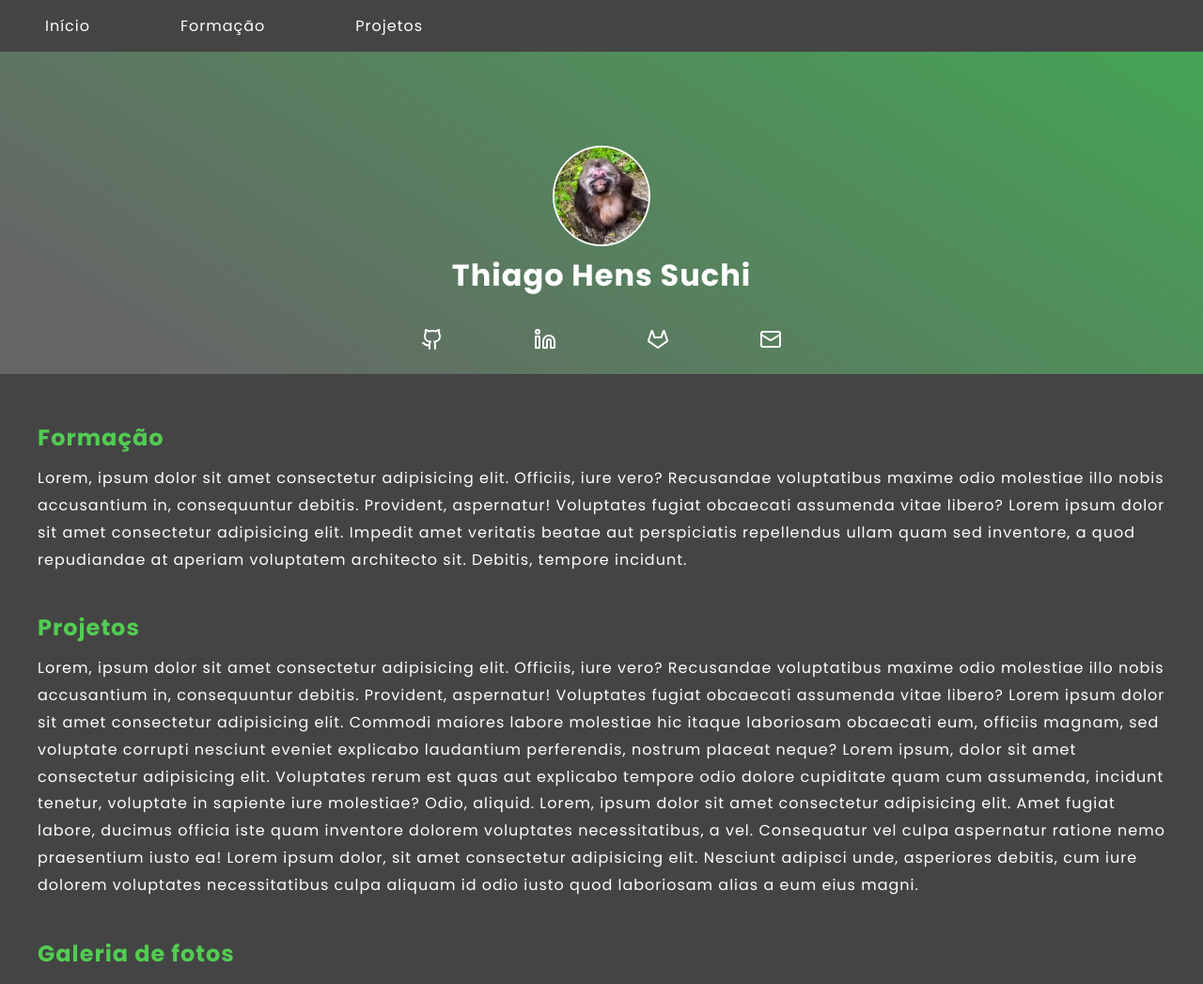
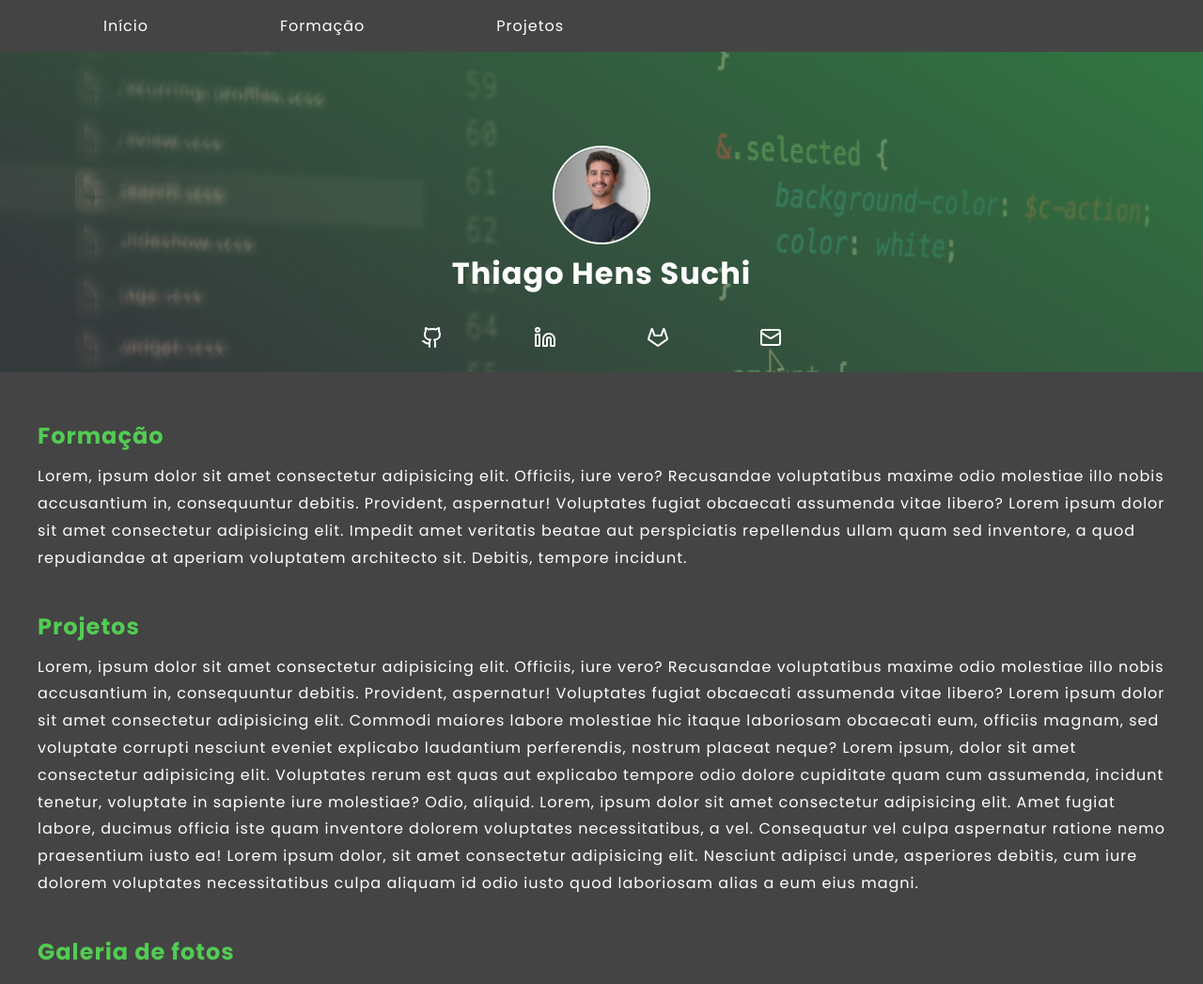
Before and after one commit to ThiagoSuchi/Front, a plain HTML site: page curriculo/index.html in a window 1280 px wide. Shown: the top 1047 px of the page at 94% size. Drawn offline with Linux system fonts and the light colour scheme.

Commit message:
Meu currículo pronto...

```diff
--- a/curriculo/index.html
+++ b/curriculo/index.html
@@ -21,7 +21,7 @@
         </nav>
 
         <div class="info">
-            <img class="img" src="./img/myFace.jpeg" alt="">
+            <img class="img" src="./img/Captura de tela de 2025-04-10 19-14-46 1.png" alt="">
             <h1>Thiago Hens Suchi</h1>
             <div class="icons">
                 <img class="icon" src="./svg/github.svg" alt="">
@@ -44,7 +44,7 @@
             <div class="galeria-img">
                 <img src="./img/capa-linguagens-em-alta.webp" alt=""  width="350" height="250" class="galeria">
 
-                <img src="./img/fundo.jpg" width="350" height="250" alt="" class="galeria">
+                <img src="./img/pexels-alessandro-oliverio-611273-1472443.jpg" width="350" height="250" alt="" class="galeria">
 
                 <img src="./img/fundoprograming.avif" wwidth="350" height="250"alt="" class="galeria">
             </div>
--- a/curriculo/style.css
+++ b/curriculo/style.css
@@ -17,7 +17,6 @@
 .menu_conteudo {
     display: flex;
     margin: 0 auto;
-    gap: 5rem;
     max-width: 1200px;
     letter-spacing: 1px;
     list-style-type: none;
@@ -26,18 +25,23 @@
 .menu_links {
     color: white;
     text-decoration: none;
-    padding: 8px;
+    padding: 0px 70px 0px 70px;
+    transition: .1s all;
 }
 
 .menu_links:hover {
-    background-color: grey;
-    border-radius: 5px;
-    padding: 8px;
+    background-color: rgb(83, 83, 83);
+    border-radius: 3px;
+    padding: 10px 70px 10px 70px;
 }
 
 .info {
-    background: rgb(68,164,85);
-    background: linear-gradient(32deg,  rgb(102, 102, 102) 10%, rgba(68,164,85,1) 100%);
+    background:
+    linear-gradient(32deg,  rgb(102, 102, 102, 0.5) 10%,
+    rgba(68,164,85, 0.7) 100%),
+    url('./img/pexels-pixabay-256502.jpg');
+    background-size: cover;
+    background-position: center;
     color: white;
     padding:  100px 0px 25px;
     text-align: center;
```
Also changed, not shown: curriculo/img/Captura de tela de 2025-04-10 19-14-46 1.png (added), curriculo/img/fundo.jpg (deleted), curriculo/img/myFace.jpeg (deleted), curriculo/img/pexels-pixabay-256502.jpg (added), 1 other file.
